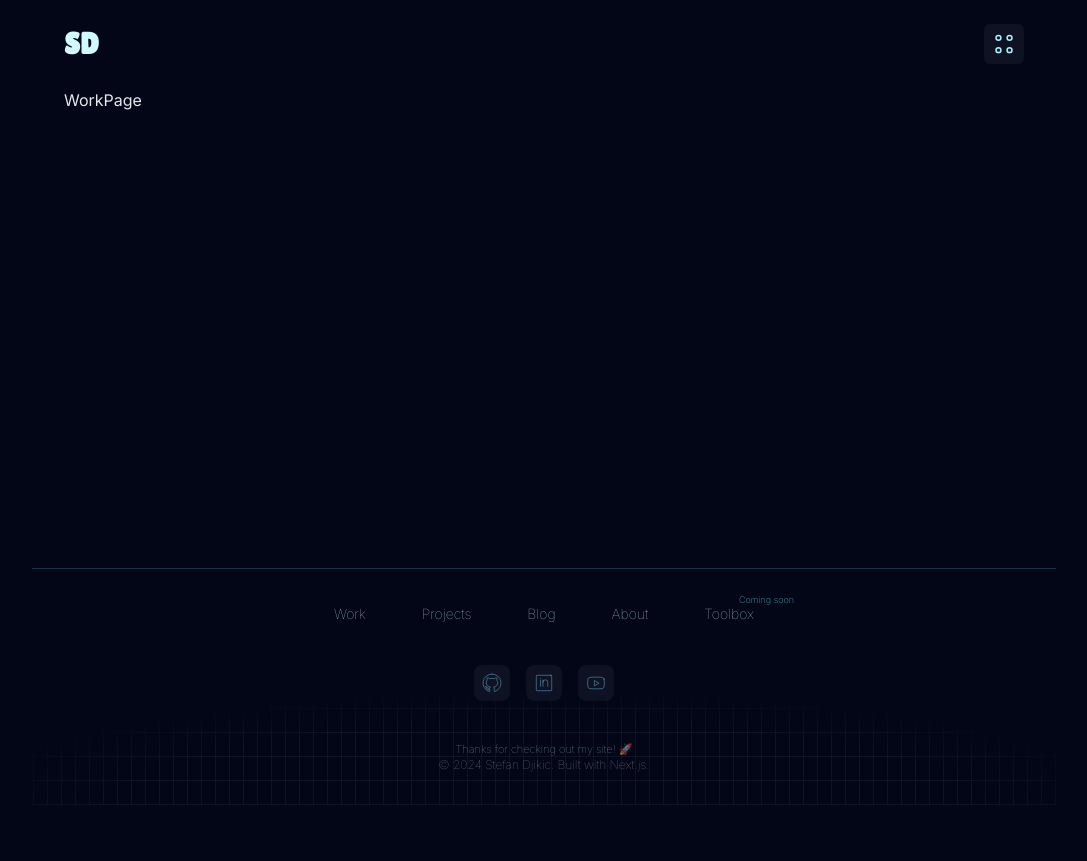
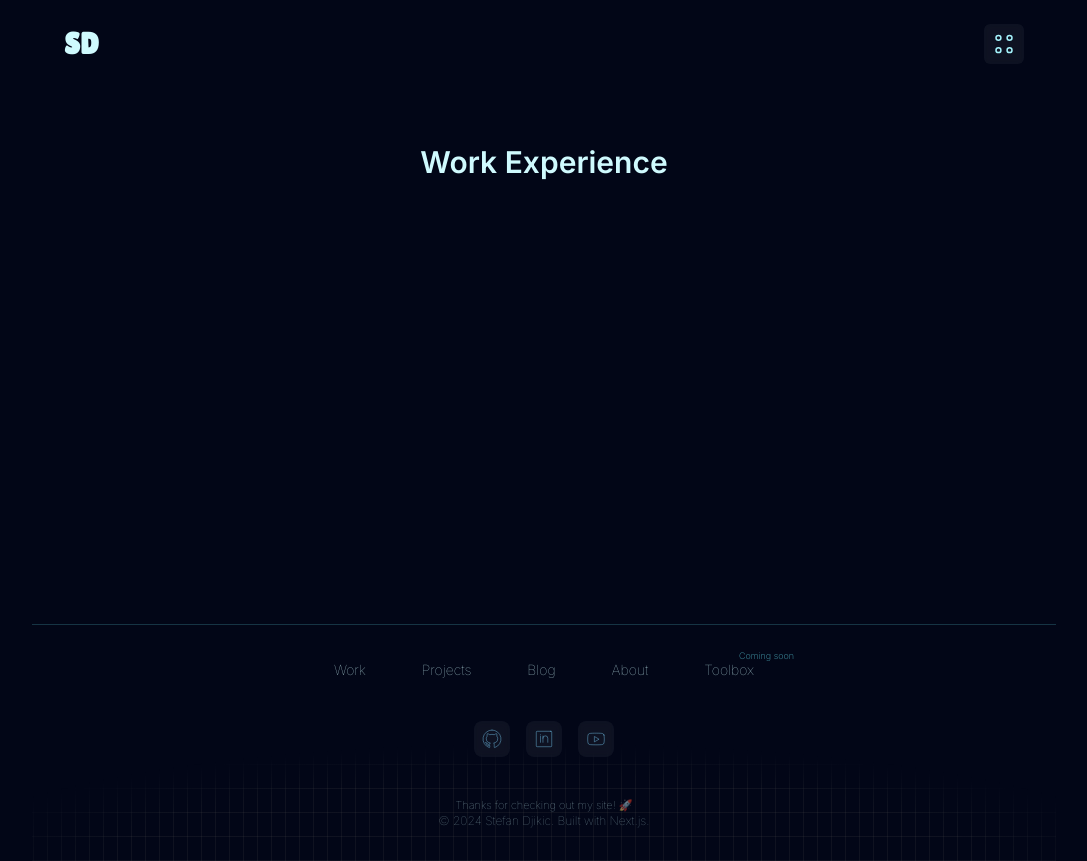
Before and after one commit to stefandjikic/personal-website, a Next.js app: page /work in a window 1280 px wide. Shown: the whole page, without its empty margins (96-1183 px from the left). Before the commit the page ends 805 px from the top, so only its background shows below. Built offline with nearby package versions, Linux system fonts and the light colour scheme.

Commit message:
Add link to work experience page

```diff
--- a/app/about/page.tsx
+++ b/app/about/page.tsx
@@ -1,9 +1,12 @@
+import Link from "next/link";
 import React from "react";
 
 const AboutPage = () => {
   return (
     <div className="mt-14 mx-auto max-w-3xl">
-      <h1 className="text-3xl text-center font-semibold mb-16 text-cyan-100">About</h1>
+      <h1 className="text-3xl text-center font-semibold mb-16 text-cyan-100">
+        About
+      </h1>
       <section className="mb-10">
         <h2 className="text-2xl my-8 text-cyan-100">How it started...</h2>
         <p className="mb-2 text-gray-300/90">
@@ -94,6 +97,11 @@ const AboutPage = () => {
           where I create educational content and projects for aspiring
           developers. I mainly focus on teaching React and Next.js.
         </p>
+        <div className="mt-16">
+          <Link href="/work" className="text-center text-cyan-100">
+            See more about my work experience
+          </Link>
+        </div>
       </section>
     </div>
   );
--- a/app/work/page.tsx
+++ b/app/work/page.tsx
@@ -1,9 +1,13 @@
-import React from 'react'
+import React from "react";
 
 const WorkPage = () => {
   return (
-    <div>WorkPage</div>
-  )
-}
+    <div className="mt-14 mx-auto max-w-3xl">
+      <h1 className="text-3xl text-center font-semibold mb-16 text-cyan-100">
+        Work Experience
+      </h1>
+    </div>
+  );
+};
 
-export default WorkPage
+export default WorkPage;
```
